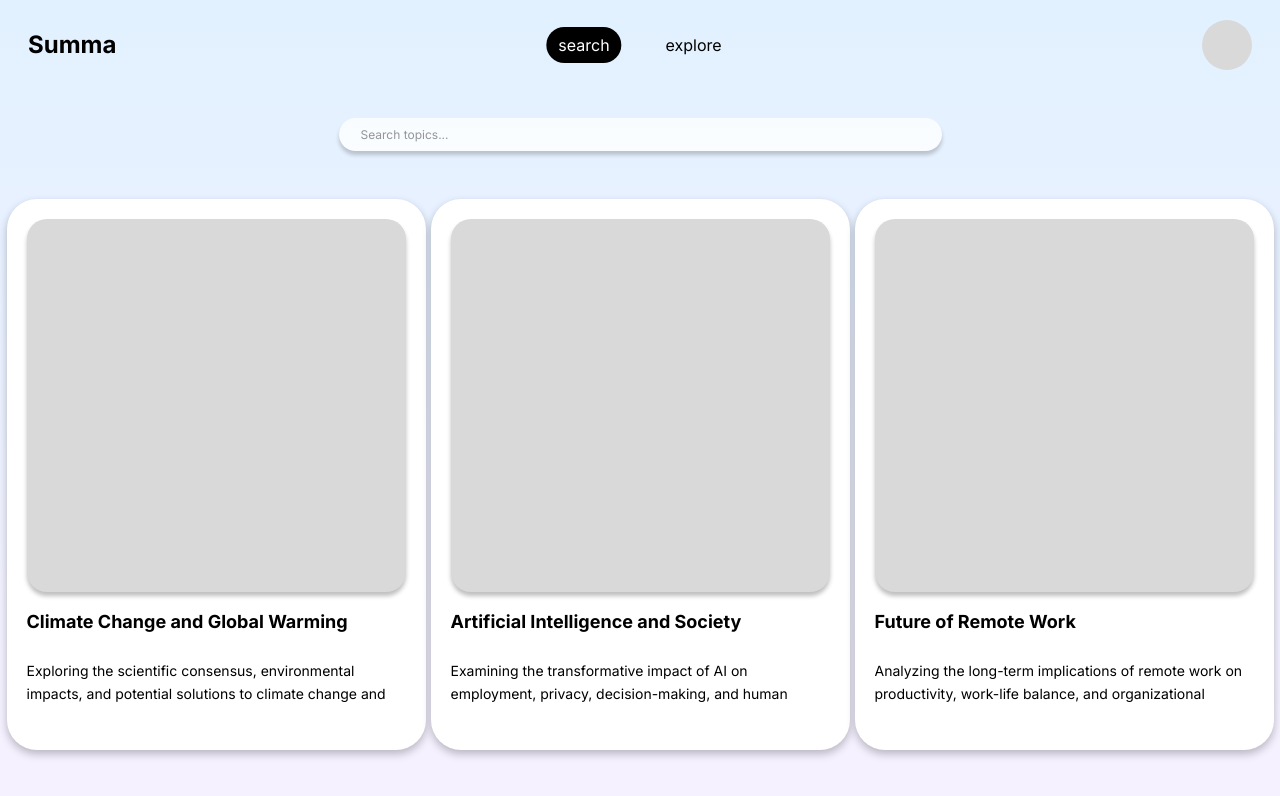
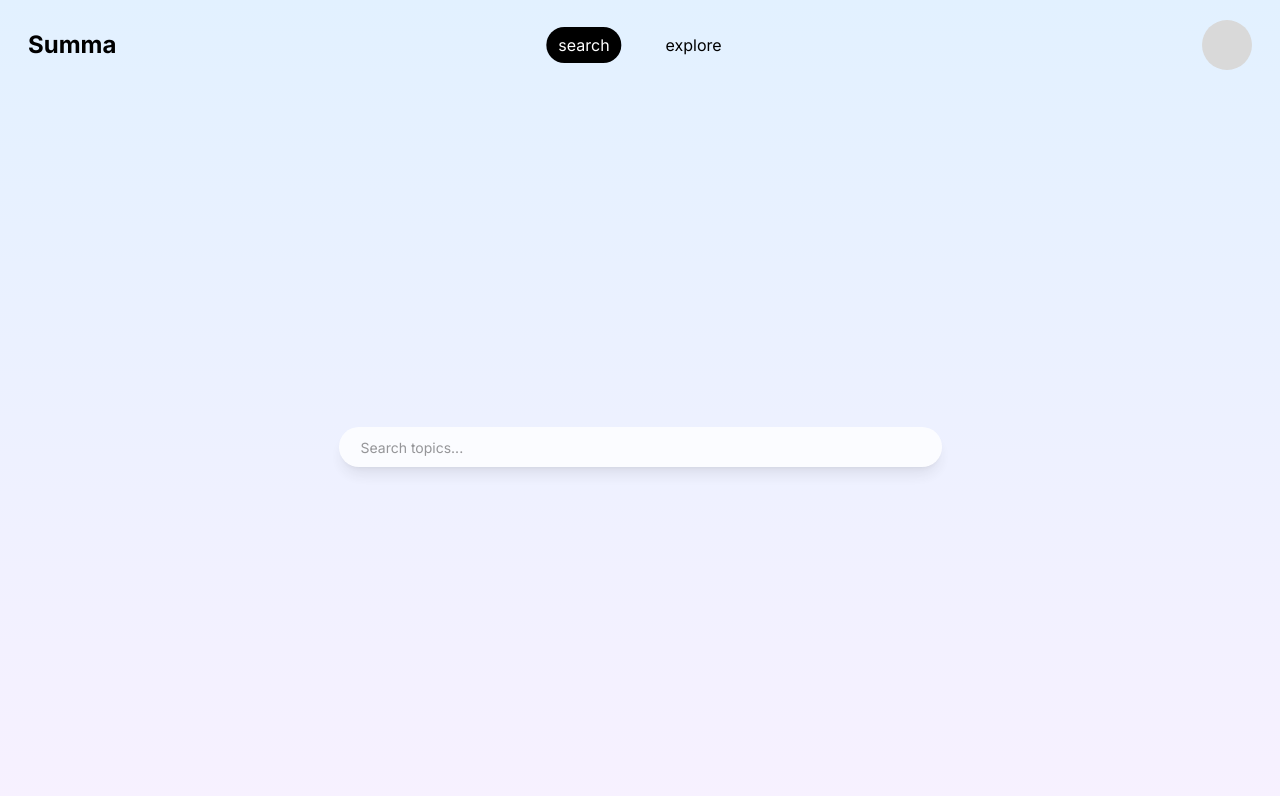
Before and after one commit to maymilla/Summa, a Next.js app: page /search in a window 1280 px wide. Shown: the top 796 px of the page. Built offline with nearby package versions, Linux system fonts and the light colour scheme.

Commit message:
feat: initial search page

```diff
--- a/app/search/page.tsx
+++ b/app/search/page.tsx
@@ -8,13 +8,19 @@ import { topics } from "../../data/topics";
 export default function SearchPage() {
   const [searchQuery, setSearchQuery] = useState("");
 
-  const filteredTopics = topics.filter(topic =>
+  // Derived state to determine if we are in the "searching" state.
+  // We use trim() to ensure that searching doesn't trigger on empty spaces.
+  const isSearching = searchQuery.trim() !== "";
+
+  const filteredTopics = isSearching
+    ? topics.filter(topic =>
         topic.title.toLowerCase().includes(searchQuery.toLowerCase())
-  );
+      )
+    : [];
 
   return (
     <div
-      className="min-h-screen w-full"
+      className="min-h-screen w-full flex flex-col"
       style={{
         background: "linear-gradient(180deg, #E2F1FF 0%, #F7F1FF 100%)",
       }}
@@ -22,37 +28,48 @@ export default function SearchPage() {
       {/* Header */}
       <Header />
 
-      {/* Search Bar */}
-      <div className="flex justify-center pt-6 pb-12 px-4">
-        <div className="relative w-full max-w-[603px] h-[33px]">
+      {/* Search Container */}
+      <div
+        className={`w-full transition-all duration-500 ease-in-out ${
+          isSearching
+            ? "pt-6 pb-12 px-4 flex-grow flex items-center justify-center"
+            : "flex-grow flex items-center justify-center px-4"
+        }`}
+      >
+        <div className="relative w-full max-w-[603px]">
           <input
             type="text"
             value={searchQuery}
             onChange={(e) => setSearchQuery(e.target.value)}
             placeholder="Search topics..."
-            className="w-full h-[33px] px-[22px] bg-white py-2 rounded-[20px] opacity-80 shadow-[0px_4px_4px_0px_rgba(0,0,0,0.25)] border-none outline-none text-black text-xs font-normal"
+            className="w-full h-[40px] px-[22px] bg-white py-2 rounded-full opacity-80 shadow-lg border-none outline-none text-black text-sm font-normal transition-shadow"
           />
         </div>
       </div>
 
-      {/* Topic Cards */}
-      <div className="flex justify-center px-4 pb-8">
+      {/* Topic Cards Results */}
+      {isSearching && (
+        <div className="flex-grow flex justify-center px-4 pb-8">
           <div className="grid grid-cols-1 md:grid-cols-2 lg:grid-cols-3 gap-6 justify-items-center max-w-fit">
-          {filteredTopics.map((topic) => (
+            {filteredTopics.length > 0 ? (
+              filteredTopics.map((topic) => (
                 <TopicCard
                   key={topic.id}
                   id={topic.id}
                   title={topic.title}
                   description={topic.description}
                 />
-          ))}
-          {filteredTopics.length === 0 && (
-            <div className="col-span-full text-center text-gray-500 py-8">
-              No topics found matching your search.
+              ))
+            ) : (
+              // if no results are found
+              <div className="col-span-full text-center text-gray-600 py-8">
+                <h3 className="text-lg font-semibold">No topics found</h3>
+                <p>Try a different search term to find what you're looking for.</p>
               </div>
             )}
           </div>
         </div>
+      )}
     </div>
   );
 }
```
Lines whose indentation alone changed are shown as unchanged.
